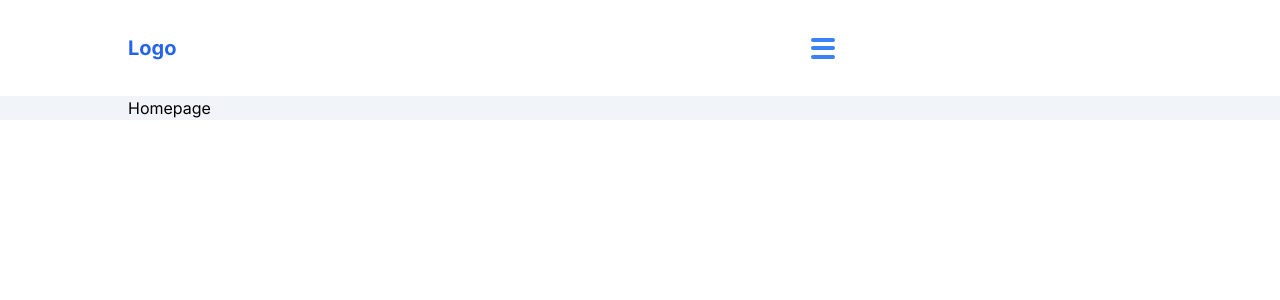
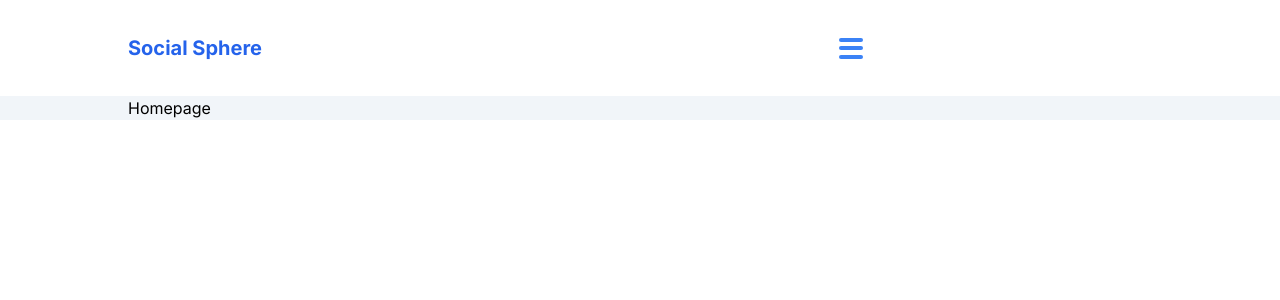
Before and after one commit to akathedeveloper/Wait-for-it, a Next.js app: page / in a window 1280 px wide. Shown: the top 300 px of the page. Built offline with nearby package versions, Linux system fonts and the light colour scheme.

Commit message:
Left Panel Added

```diff
--- a/src/components/Navbar.tsx
+++ b/src/components/Navbar.tsx
@@ -6,7 +6,7 @@ const Navbar = () => {
     <div className="h-24 flex items-center justify-between">
         {/*Left*/}
         <div className="">
-            <Link href="/" className="font-bold text-xl text-blue-600">Logo</Link>
+            <Link href="/" className="font-bold text-xl text-blue-600">Social Sphere</Link>
         </div>
         {/*Center*/}
         <div className="">
```
